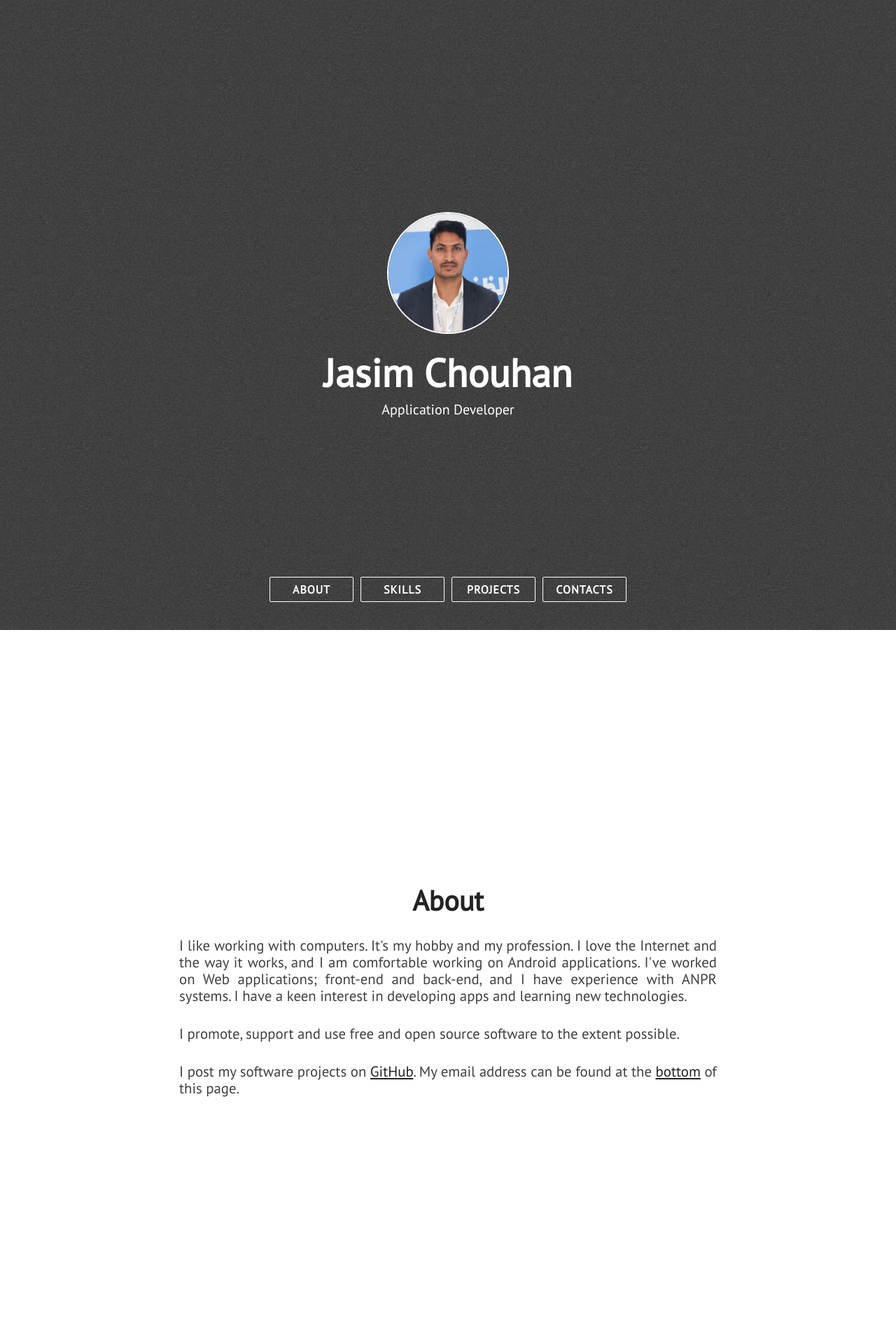
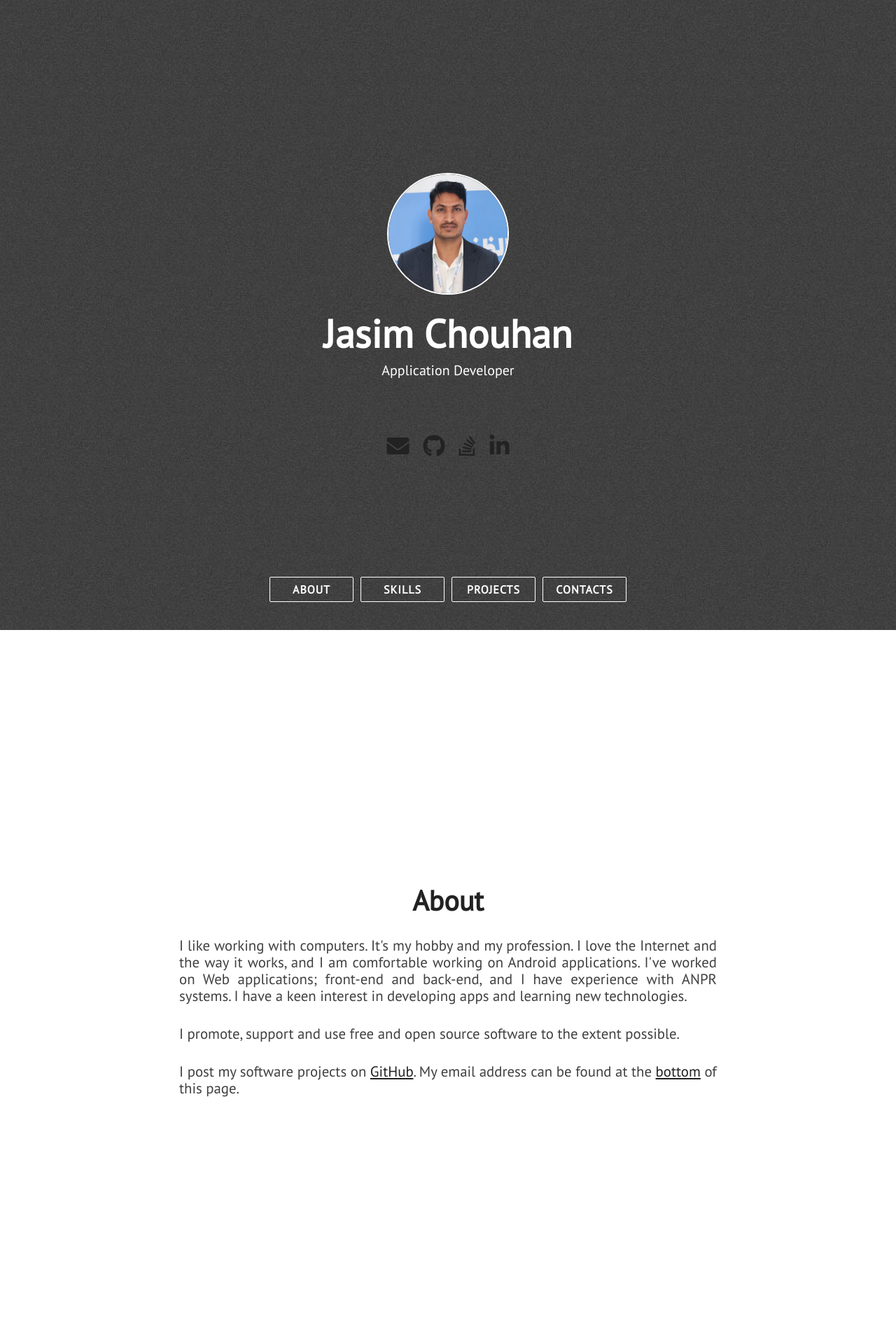
Before and after one commit to jasim92/jasim92, a Jekyll site: the page built from index.html, in a window 1280 px wide. Shown: the top 1920 px of the page at 70% size. Built offline with Jekyll 4.4.1, drawn with Linux system fonts in a browser that asks for light colours; nearby versions of some CDN libraries.

Commit message:
update social links to top

```diff
--- a/_includes/nav.html
+++ b/_includes/nav.html
@@ -6,6 +6,23 @@
         </div>
         <div class="head-name head-title animated" id="head-name">{{ site.title }}</div>
         <div class="head-punchline animated">{{ site.description }}</div>
+        <div class="extra-links">
+            <span class="hint--bottom bottom-link" aria-label="Email">
+                <a href="mailto:{{ site.email }}"><i class="head-icon fas fa-envelope"></i></a>
+            </span>
+
+            <span class="hint--bottom bottom-link" aria-label="GitHub">
+                <a href="https://github.com/{{ site.github_username }}"><i class="head-icon fab fa-github"></i></a>
+            </span>
+
+            <span class="hint--bottom bottom-link" aria-label="StackOverFlow">
+                <a href="https://stackoverflow.com/{{ site.stackoverflow_username }}"><i class="head-icon fab fa-stack-overflow"></i></a>
+            </span>
+
+            <span class="hint--bottom bottom-link" aria-label="LinkedIn">
+                <a href="https://www.linkedin.com/in/{{ site.linkedin_username }}"><i class="head-icon fab fa-linkedin-in"></i></a>
+            </span>
+        </div>
         <div class="head-menu-wrap">
             <a class="semi-transparent-button with-border nav-links" href="#about">ABOUT</a>
             <a class="semi-transparent-button with-border nav-links" href="#skills">SKILLS</a>
```
